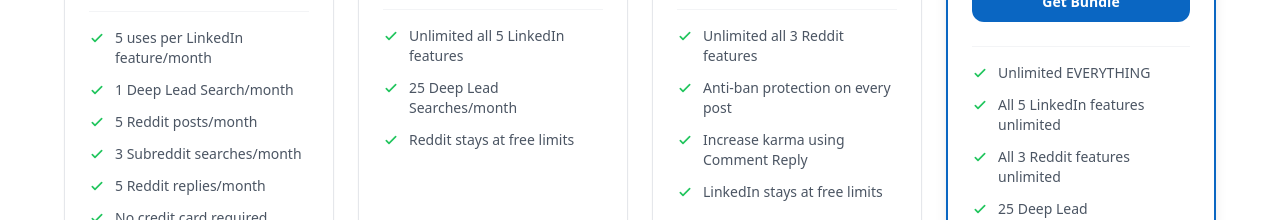
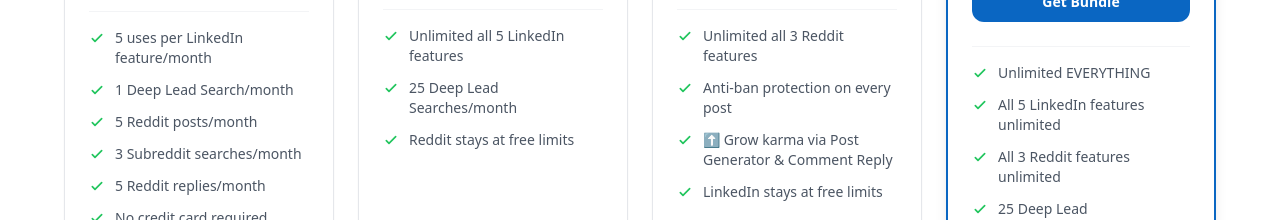
Before and after one commit to nkarthik88/linkedin-ai-assistant, a React (Vite) app in the folder landing-page/: page / in a window 1280 px wide. Shown: the part 3580-3800 px from the top of the page. Built offline with nearby package versions, Linux system fonts and the light colour scheme.

Commit message:
update Reddit Pro karma feature text to mention both Post Generator and Comment Reply
Co-Authored-By: Claude Sonnet 4.6 <noreply@anthropic.com>

```diff
--- a/landing-page/src/components/Pricing.jsx
+++ b/landing-page/src/components/Pricing.jsx
@@ -52,7 +52,7 @@ const plans = [
     features: [
       'Unlimited all 3 Reddit features',
       'Anti-ban protection on every post',
-      'Increase karma using Comment Reply',
+      '⬆️ Grow karma via Post Generator & Comment Reply',
       'LinkedIn stays at free limits',
     ],
   },
```
